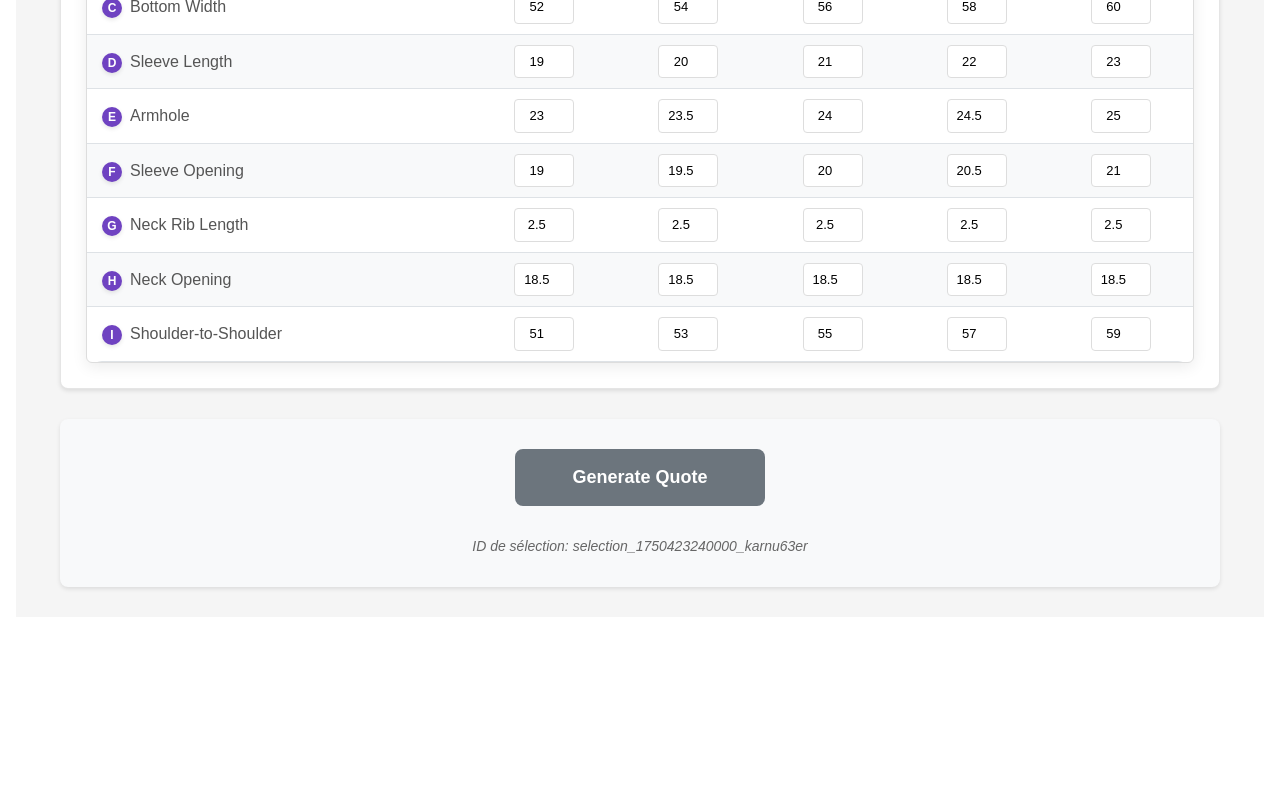
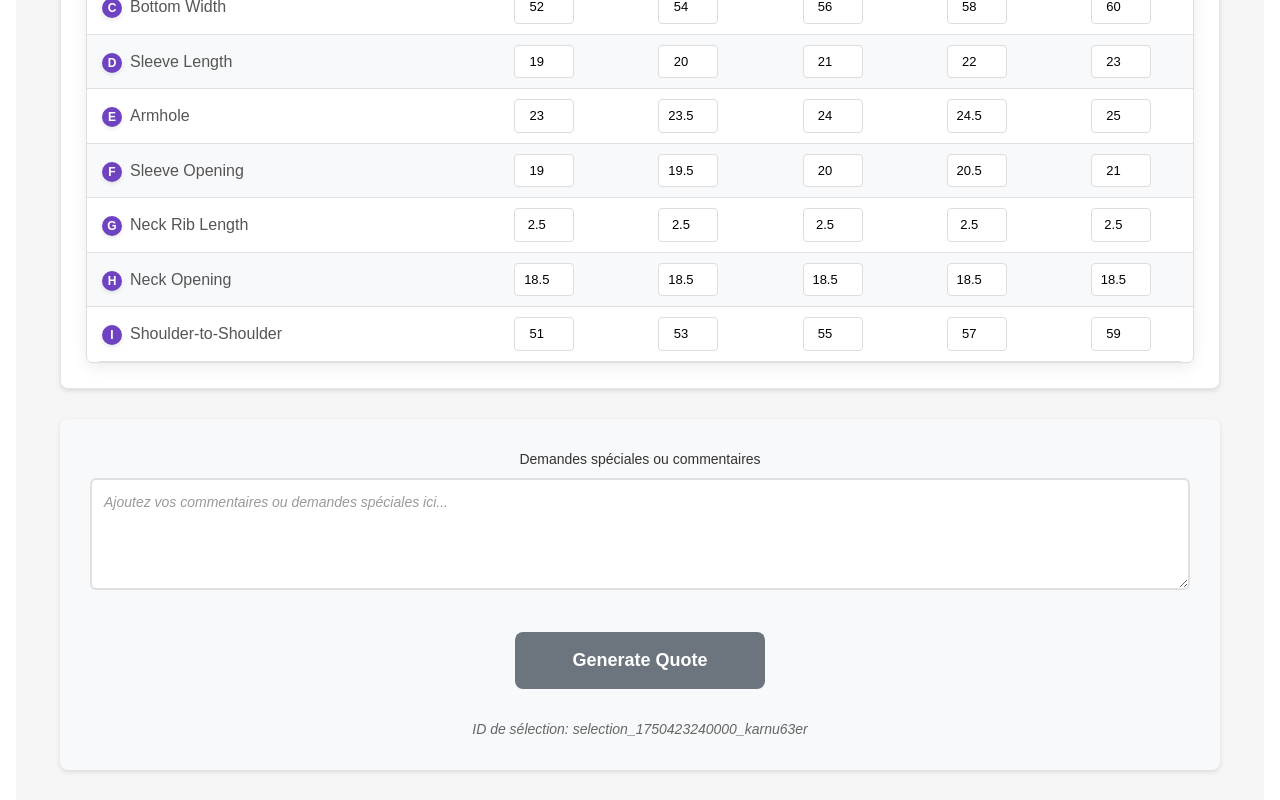
Before and after one commit to prodige93/pr--production-juzely, a React (Create React App) app: page /tshirt-design in a window 1280 px wide. Shown: the part 1651-2451 px from the top of the page. Before the commit the page ends 2268 px from the top, so only its background shows below. Built offline with nearby package versions, Linux system fonts and the light colour scheme.

Commit message:
feat(tshirt-design): add comments section for special requests
Add a textarea input field to capture customer comments and special requests during t-shirt design. Includes styling for the new form element with focus states and placeholder text.

```diff
--- a/src/components/tshirt-design/tshirt-design.css
+++ b/src/components/tshirt-design/tshirt-design.css
@@ -426,6 +426,43 @@
   font-style: italic;
 }
 
+.comments-section {
+  margin-bottom: 20px;
+  width: 100%;
+}
+
+.comments-label {
+  display: block;
+  font-weight: 500;
+  color: #333;
+  margin-bottom: 8px;
+  font-size: 14px;
+}
+
+.comments-textarea {
+  width: 100%;
+  padding: 12px;
+  border: 2px solid #e0e0e0;
+  border-radius: 6px;
+  font-size: 14px;
+  font-family: inherit;
+  resize: vertical;
+  min-height: 100px;
+  transition: border-color 0.3s ease, box-shadow 0.3s ease;
+  background-color: #fff;
+}
+
+.comments-textarea:focus {
+  outline: none;
+  border-color: #007bff;
+  box-shadow: 0 0 0 3px rgba(0, 123, 255, 0.1);
+}
+
+.comments-textarea::placeholder {
+  color: #999;
+  font-style: italic;
+}
+
 /* Responsive design */
 @media (max-width: 768px) {
   .tshirt-design-header {
--- a/src/components/tshirt-design/tshirt-design.js
+++ b/src/components/tshirt-design/tshirt-design.js
@@ -19,6 +19,7 @@ function TshirtDesign() {
   const [uploadedImage, setUploadedImage] = useState(null);
   const [imagePreview, setImagePreview] = useState(null);
   const [selectionId, setSelectionId] = useState(null);
+  const [comments, setComments] = useState('');
   const navigate = useNavigate();
 
   const handleMyOrdersClick = () => {
@@ -306,6 +307,17 @@ function TshirtDesign() {
         </div>
 
         <div className="actions-section">
+          <div className="comments-section">
+            <label htmlFor="comments" className="comments-label">Demandes spéciales ou commentaires</label>
+            <textarea
+              id="comments"
+              className="comments-textarea"
+              value={comments}
+              onChange={(e) => setComments(e.target.value)}
+              placeholder="Ajoutez vos commentaires ou demandes spéciales ici..."
+              rows={4}
+            />
+          </div>
           <button
             onClick={handleGenerateQuote}
             className="generate-quote-button"
```
